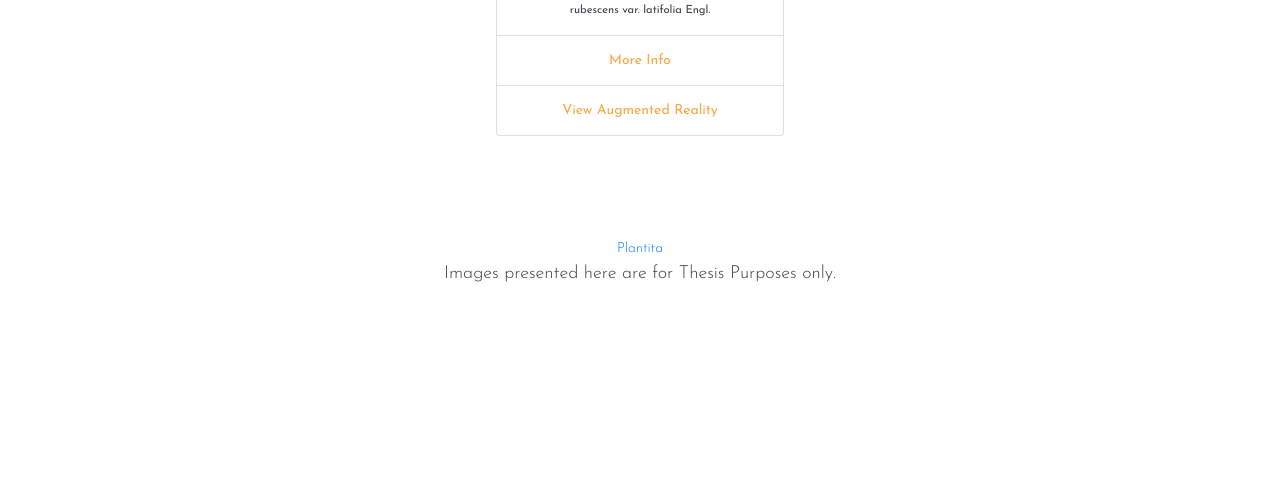
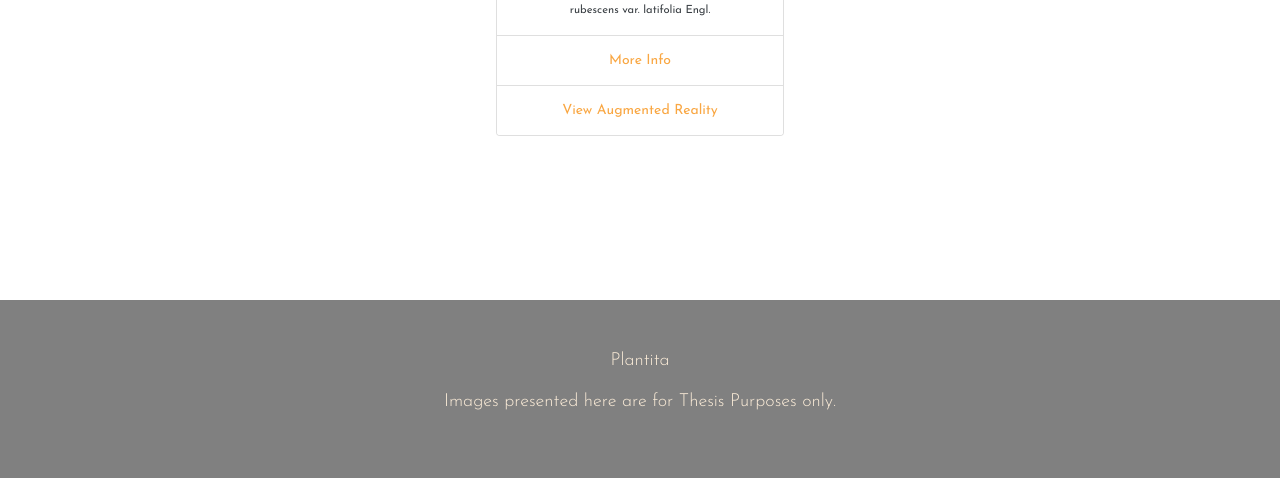
Before and after one commit to christianaguila/deep_learning_web_app, a Django app: page / in a window 1280 px wide. Shown: the part 4447-4925 px from the top of the page. Before the commit the page ends 4729 px from the top, so only its background shows below. Run offline with Django 3.2, Linux system fonts and the light colour scheme; data comes from the database, SQL or seed files in the repository; some libraries are stand-ins or nearby versions; some web fonts are replaced.

Commit message:
Update base.html

```diff
--- a/home/templates/home/base.html
+++ b/home/templates/home/base.html
@@ -19,12 +19,20 @@
     <link rel="stylesheet" href="//code.jquery.com/ui/1.13.1/themes/base/jquery-ui.css">
 
     <!-- Bootstrap CDN -->
-    <link rel="stylesheet" href="https://cdn.jsdelivr.net/npm/bootstrap@4.6.0/dist/css/bootstrap.min.css" integrity="sha384-B0vP5xmATw1+K9KRQjQERJvTumQW0nPEzvF6L/Z6nronJ3oUOFUFpCjEUQouq2+l" crossorigin="anonymous">
+    <link rel="stylesheet" href="https://cdn.jsdelivr.net/npm/bootstrap@4.6.0/dist/css/bootstrap.min.css">
     <link rel="stylesheet" href="{% static 'home/plugins/themefisher-fonts/themefisher-fonts.css' %}">
-
     <link rel="stylesheet" href="{% static 'home/plugins/magnific-popup/magnific-popup.css' %}">
     <link rel="stylesheet" href="{% static 'home/css/style.css' %}">
     <!-- Responsive Stylesheet -->
+
+    <!-- Js -->
+    <script src="{% static 'home/plugins/jquery-2.1.1.min.js'%}"></script>
+    <script src="{% static 'home/plugins/bootstrap/bootstrap.min.js'%}"></script>
+    <script src="{% static 'home/plugins/magnific-popup/jquery.magnific.popup.min.js' %}"></script>
+    <script src="{% static 'home/script/main.js'%}"></script>
+
+    <!-- jQuery library -->
+    <script src="https://ajax.googleapis.com/ajax/libs/jquery/3.5.1/jquery.min.js"></script>
 </head>
 <body>
     <header>
@@ -123,11 +131,12 @@
 
     <!-- Footer -->
     <footer>
+        <section class="py-5" style="background-color: gray; margin-top: 5%; color: antiquewhite;">
             <div class="container text-center">
                 <div class="row">
                     <div class="col-md-12">
                         <div class="block">
-                        <a href="#" class="footer-logo mb-4">Plantita</a>
+                            <p>Plantita</p>
                             <p class="">
                                 Images presented here are for Thesis Purposes only.
                             </p>
@@ -135,16 +144,10 @@
                     </div>
                 </div>
             </div>
+        </section>
     </footer>
 
-    <!-- Js -->
-    <script src="{% static 'home/plugins/jquery-2.1.1.min.js'%}"></script>
-    <script src="{% static 'home/plugins/bootstrap/bootstrap.min.js'%}"></script>
-    <script src="{% static 'home/plugins/magnific-popup/jquery.magnific.popup.min.js' %}"></script>
-    <script src="{% static 'home/script/main.js'%}"></script>
 
-    <!-- jQuery library -->
-    <script src="https://ajax.googleapis.com/ajax/libs/jquery/3.5.1/jquery.min.js"></script>
 
 </body>
 </html>
```
Lines whose indentation alone changed are shown as unchanged.
